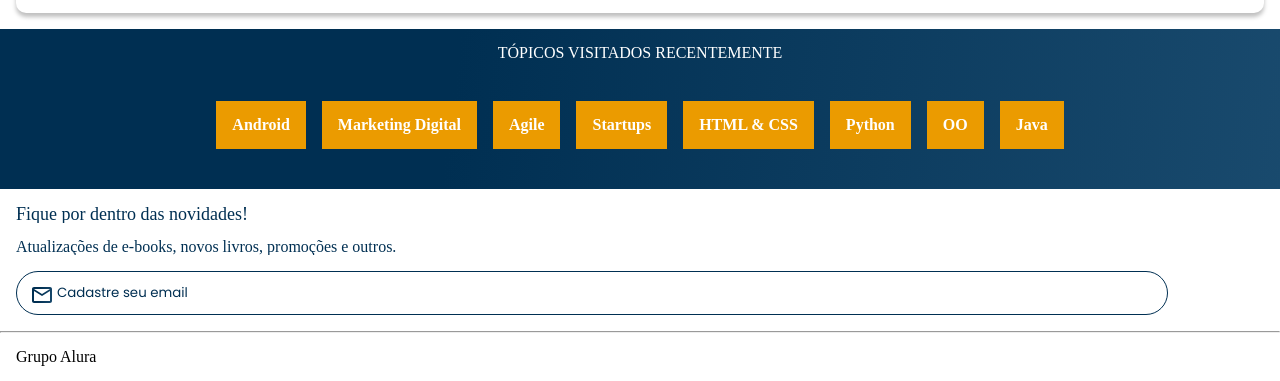
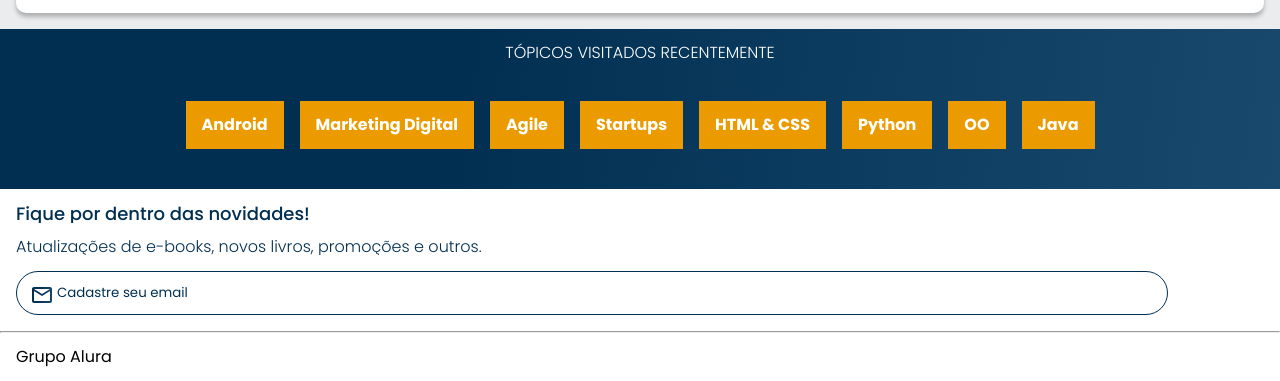
Before and after one commit to MatheusASoares/AluraBooks, a plain HTML site: page index.html in a window 1280 px wide. Shown: the part 2305-2686 px from the top of the page. Drawn offline with nearby package versions, Linux system fonts and the light colour scheme.

Commit message:
Consertando o styles.css

```diff
--- a/styles.css
+++ b/styles.css
@@ -14,7 +14,7 @@
     --azul: #002F52;
 }
 
-.body {
+body {
     background-color: var(--cor-de-fundo);
     font-family: var(--fonte-principal);
     font-size: 16px;
--- a/styles/contato.css
+++ b/styles/contato.css
@@ -5,7 +5,7 @@
 
 .contato__titulo,
 .contato__texto {
-    background: linear-gradient(97.54deg, #002F52 35.49%, #326589 165.37%);
+    background: var(--azul-degrade);
     -webkit-background-clip: text;
     -webkit-text-fill-color: transparent;
     background-clip: text;
```
